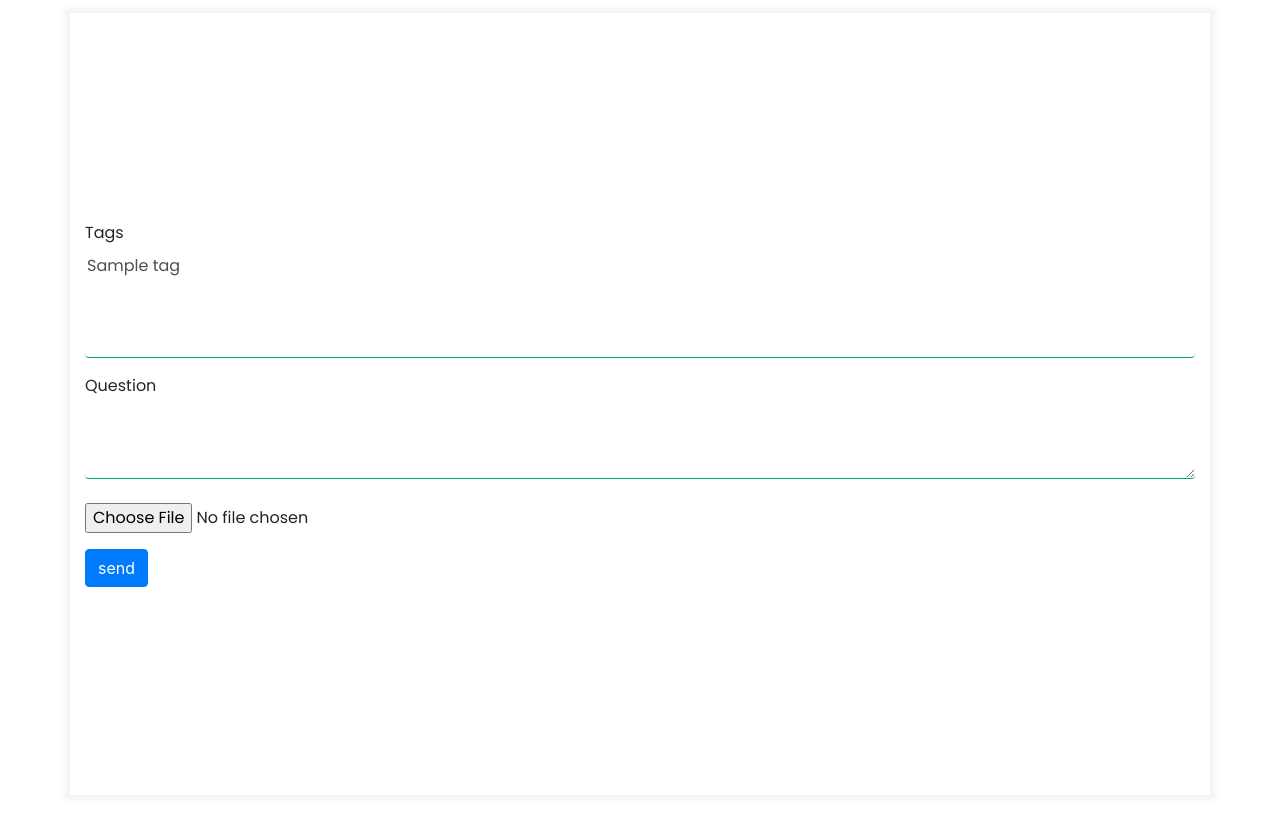
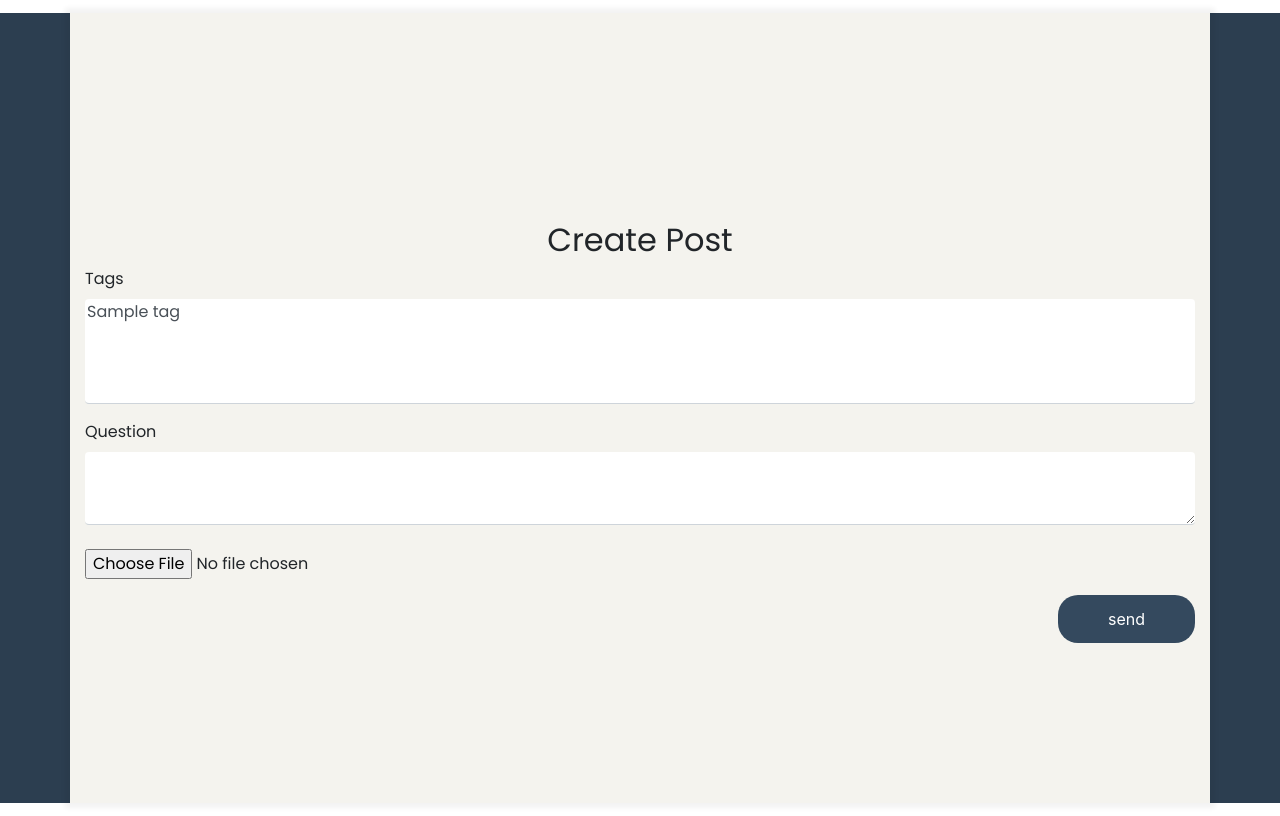
Before and after one commit to Compioneer/ComPioneer, a PHP site: page /post_question.php in a window 1280 px wide. Before the commit the page ends 587 px from the top, so only its background shows below. Run offline with PHP 8.4, Linux system fonts and the light colour scheme; tables that the repository leaves empty or names only in its code hold one stand-in row (values such as "Sample post").

Commit message:
styling post question page

```diff
--- a/css/style.css
+++ b/css/style.css
@@ -1,10 +1,34 @@
 .form-group{
   font-family: 'Poppins', sans-serif ;
+
+}
+.form-group h2 {
+   text-align: center;
+
+
+}
+.PObackgr{
+  background-color: #2c3e50;
+
+}
+#PObtn{
+  float: right;
+  border: 0;
+  background: #34495e;
+  color: #fff;
+  padding: 12px 50px;
+  border-radius: 20px;
+  cursor: pointer;
+  transition: 0.5s;
+}
+#PObtn:hover{
+  background: #2980b9 ;
 }
 .container{
 
 margin: 1%;
-background-color: #FFFFFF;
+/* background-color: #FFFFFF; */
+background-color: #f4f3ee;
 padding:  13rem 3rem 13rem 3rem;
 box-shadow: 0 0 5px 5px rgba(0,0,0, .05);
 
@@ -23,7 +47,7 @@ width: 100%;
 font-size: 1rem;
 font-weight: 400;
 line-height: 1.5;
-border-color: #00A572 !important;
+/* border-color: #00A572 !important; */
 border-style: solid !important;
 border-width: 0 0 1.7px 0 !important;
 padding: 0px !important;
--- a/post_question.php
+++ b/post_question.php
@@ -3,9 +3,11 @@
 ?>
 
   <body>
+    <div class="PObackgr">
     <div class="container">
         <form action="include\insert_question.php" method="POST">
            <div class="form-group">
+             <h2>Create Post </h2>
              <label for="exampleFormControlSelect2">Tags</label>
              <select multiple class="form-control" id="exampleFormControlSelect2">
                <?php
@@ -30,8 +32,9 @@
                 <input type="file" name="pic_path" class="form-control-file" id="exampleFormControlFile1">
               </div>
            </div>
-           <button  name="post" class ="btn btn-primary">send</button>
+           <button  name="post" class ="btn btn-primary" id="PObtn">send</button>
         </form>
     </div>
+      </div>
   </body>
 </html>
```
